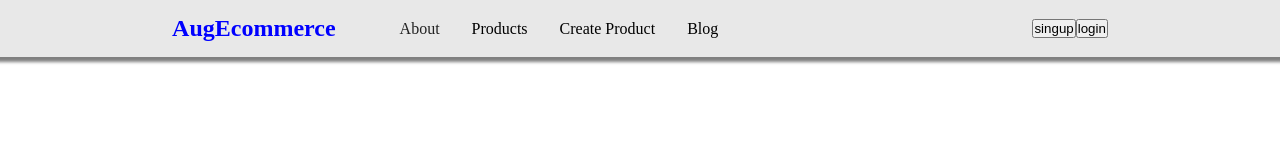
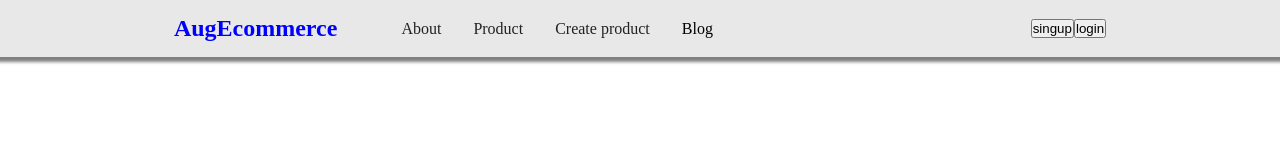
Before and after one commit to Ethicdev07/sqiaugust2026react, a React (Vite) app: page / in a window 1280 px wide. Shown: the top 160 px of the page. Built offline with nearby package versions, Linux system fonts and the light colour scheme.

Commit message:
nav page modified

```diff
--- a/src/components/Nav.jsx
+++ b/src/components/Nav.jsx
@@ -27,8 +27,12 @@ const Nav = () => {
             <li style={{listStyle:"none"}}>
                 <Link to={"/about"} style={{textDecoration:'none', color:'#222'}}>About</Link>
             </li>
-            <li style={{listStyle:"none"}}>Products</li>
-            <li style={{listStyle:"none"}}>Create Product</li>
+            <li style={{listStyle:"none"}}>
+                  <Link to={"/product"} style={{textDecoration:'none', color:'#222'}}>Product</Link>
+            </li>
+            <li style={{listStyle:"none"}}>
+                  <Link to={"/create-product"} style={{textDecoration:'none', color:'#222'}}>Create product</Link>
+            </li>
             <li style={{listStyle:"none"}}>Blog</li>
           </ul>
         </div>
```
